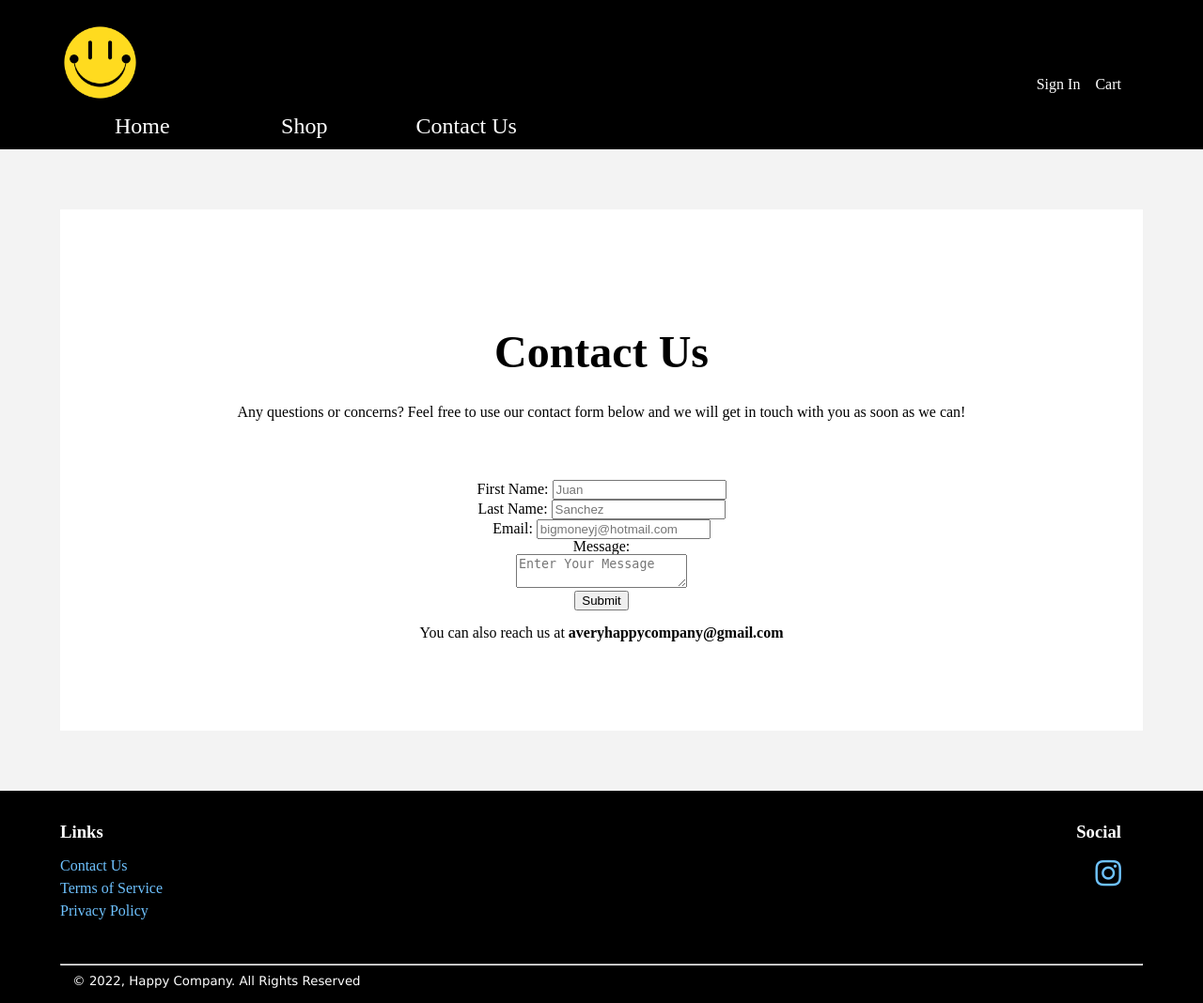
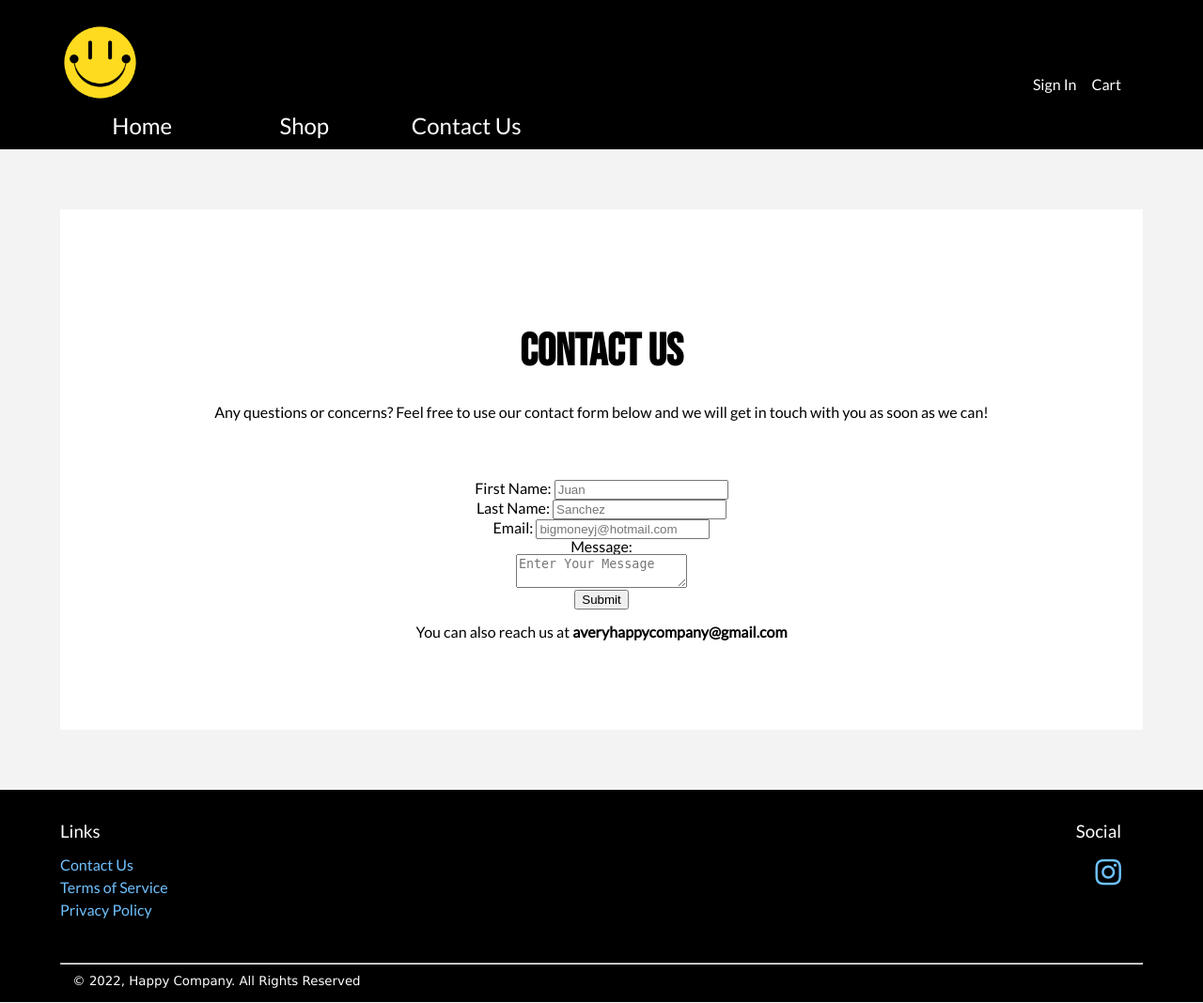
Before and after one commit to emonzon42/HappyFeets, a PHP site: page /pages/contact in a window 1280 px wide. Shown: the whole page at 94% size. Run offline with PHP 8.4, Linux system fonts and the light colour scheme; some libraries are stand-ins or nearby versions.

Commit message:
added fonts to website

```diff
--- a/Final Project/css/style.css
+++ b/Final Project/css/style.css
@@ -46,6 +46,8 @@ body {
     background-color: rgb(243, 243, 243);
     font-size: 16px;
     margin: 0;
+    font-family: 'Lato', sans-serif;
+    font-weight: 300;
 }
 img {
     max-width: 100%;
@@ -54,6 +56,15 @@ img {
 a{
     color: #6ec2ff;
     text-decoration: none;
+}
+
+h1{
+    font-family: 'Bebas Neue', sans-serif;
+}
+
+h2, h3, h4, h5, h6{
+    font-family: 'Lato', sans-serif;
+    font-weight: 500;
 }
 
 .box{ /* primary container for most things on the website*/
--- a/Final Project/pages/header.html
+++ b/Final Project/pages/header.html
@@ -2,6 +2,8 @@
 <html lang="en">
 <head>
     <title>Header</title>
+    <link rel="stylesheet" href="https://fonts.googleapis.com/css?family=Bebas%20Neue"> <!-- H1 Header Font -->
+    <link rel="stylesheet" href="https://fonts.googleapis.com/css?family=Lato"> <!-- Body Font -->
 </head>
 
 <header>
```
